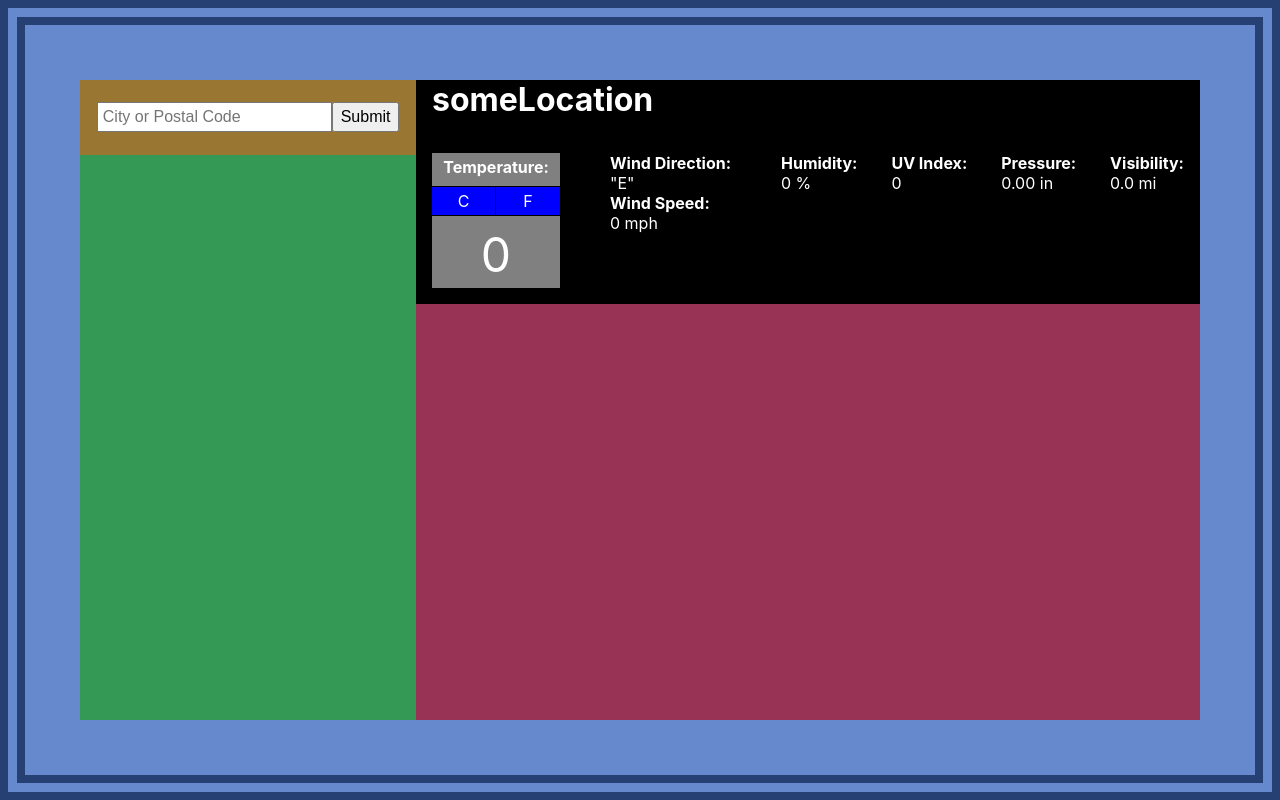
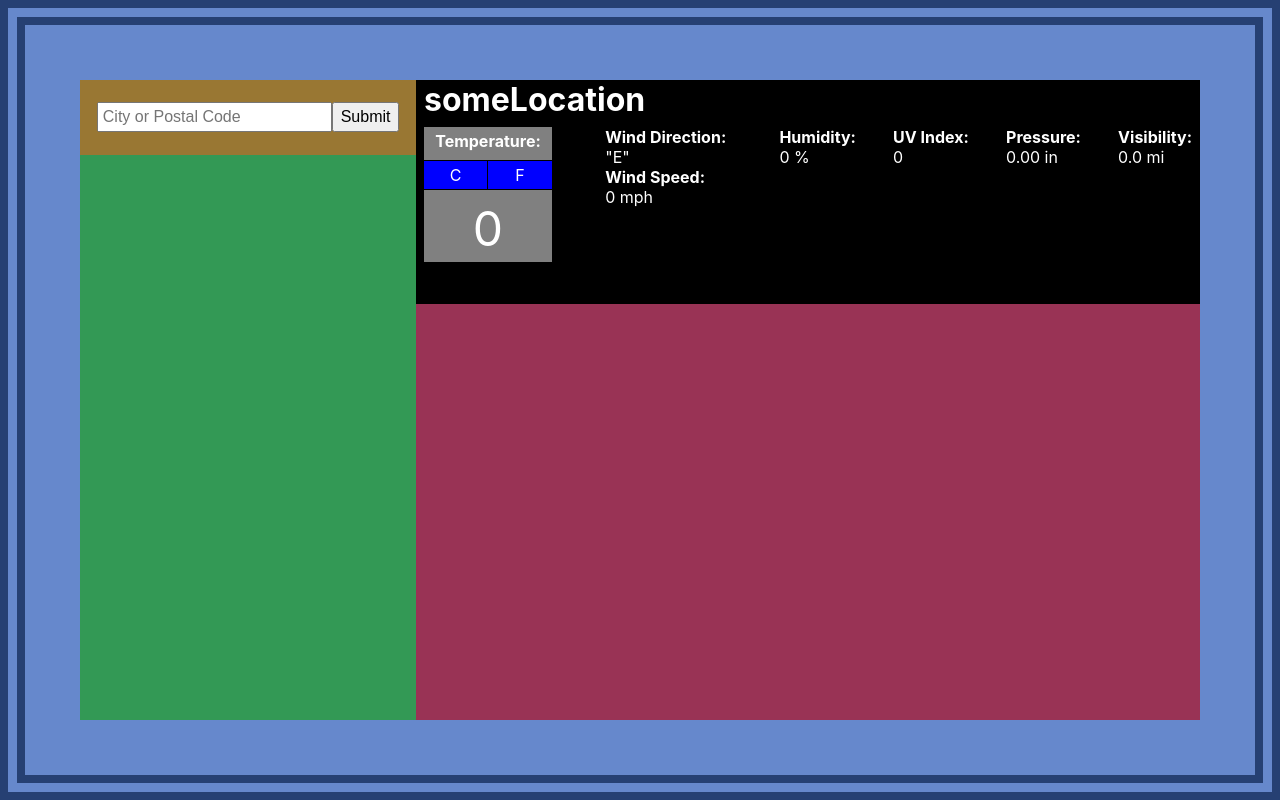
Before and after one commit to CHart-Cavanaugh/WeatherApp, a React (Create React App) app: page / in a window 1280 px wide. Built offline with nearby package versions, Linux system fonts and the light colour scheme.

Commit message:
Optimize the code in "_weatherInformation.scss".

```diff
--- a/src/components/_weatherInformation.scss
+++ b/src/components/_weatherInformation.scss
@@ -10,11 +10,11 @@
 
     height: 35%;
     background: black;
-    padding: 1em;
+    padding: .5rem;
     padding-top: 0;
     display: flex;
     flex-direction: column;
-    justify-content: space-between;
+    row-gap: .5rem;
 
 
 
@@ -22,19 +22,6 @@
 
       width: 100%;
       background: black;
-
-    }
-
-    section:first-of-type {
-
-      height: 3rem;
-
-    }
-
-    section:last-of-type {
-
-      display: flex;
-      justify-content: space-between;
 
     }
 
@@ -63,6 +50,10 @@
 
 #location-info {
 
+  flex-basis: 2rem;
+
+
+
   #location-val {
 
     width: 100%;
@@ -74,8 +65,13 @@
 
 #main-info {
 
-  overflow-x: scroll;
-  overflow-y: hidden;
+  display: flex;
+  justify-content: space-between;
+  flex-wrap: wrap;
+  overflow-y: scroll;
+  row-gap: 1rem;
+  flex-basis: calc(100% - 2rem);
+
 
 
   #temp-info {
@@ -86,6 +82,7 @@
     width: 8rem;
     background: grey;
     justify-content: space-around;
+    height: 80%;
 
 
     #current-temp-label {
@@ -163,6 +160,8 @@
 
     }
 
+
+
     section {
 
       height: 65%;
@@ -172,9 +171,12 @@
 
   }
 
+
+
   #main-info {
 
     overflow-x: hidden;
+    overflow-y: hidden;
 
   }
 
```
